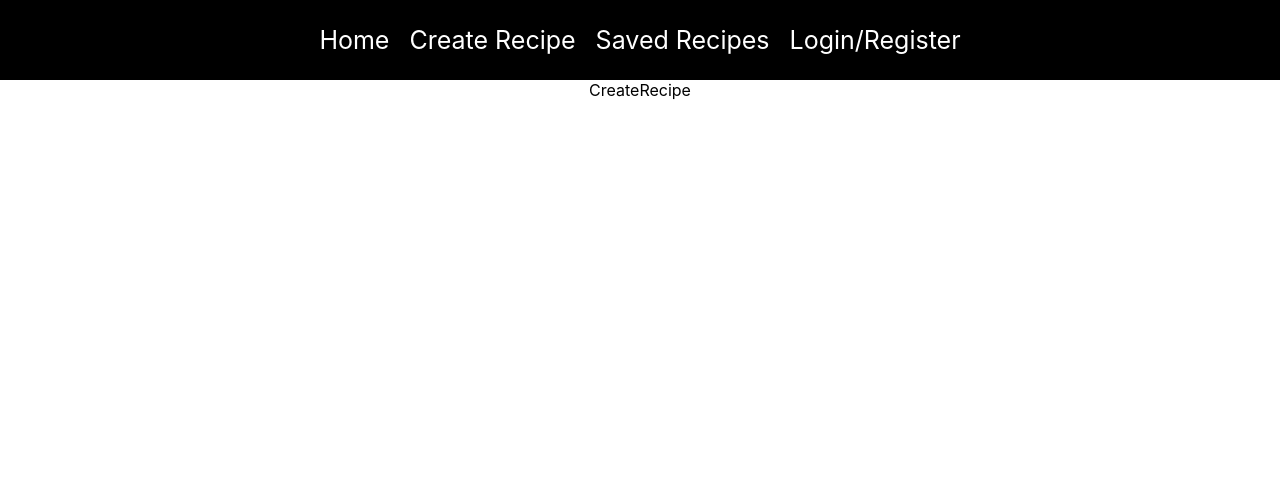
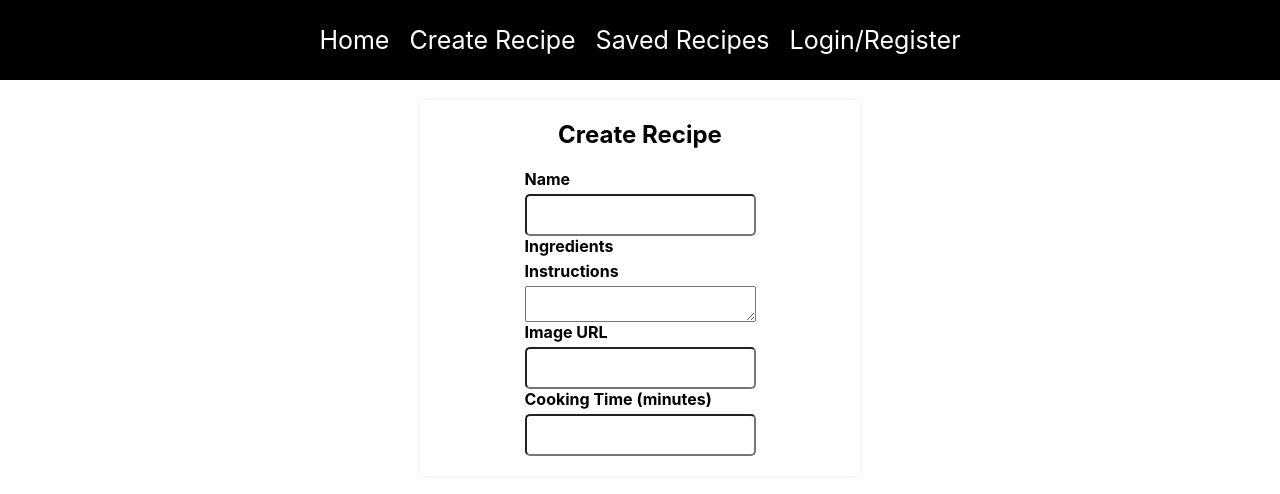
Before and after one commit to stone-com/mern-recipe-app, a React (Create React App) app in the folder client/: page /create-recipe in a window 1280 px wide. Shown: the top 494 px of the page. Built offline with nearby package versions, Linux system fonts and the light colour scheme; the HTML template or start-up script is replaced by a standard one.

Commit message:
working on create recipe component/form

```diff
--- a/client/src/pages/CreateRecipe.jsx
+++ b/client/src/pages/CreateRecipe.jsx
@@ -1,4 +1,20 @@
 const CreateRecipe = () => {
-  return <div>CreateRecipe</div>;
+  return (
+    <div className='create-recipe'>
+      <h2>Create Recipe</h2>
+      <form>
+        <label htmlFor='name'>Name</label>
+        <input type='text' id='name' />
+        <label htmlFor='ingredients'>Ingredients</label>
+
+        <label htmlFor='instructions'>Instructions</label>
+        <textarea name='instructions' id='instructions'></textarea>
+        <label htmlFor='imageUrl'>Image URL</label>
+        <input type='text' id='imageUrl' name='imageUrl' />
+        <label htmlFor='cookingTime'>Cooking Time (minutes)</label>
+        <input type='number' id='cookingTime' name='cookingTime' />
+      </form>
+    </div>
+  );
 };
 export default CreateRecipe;
```
